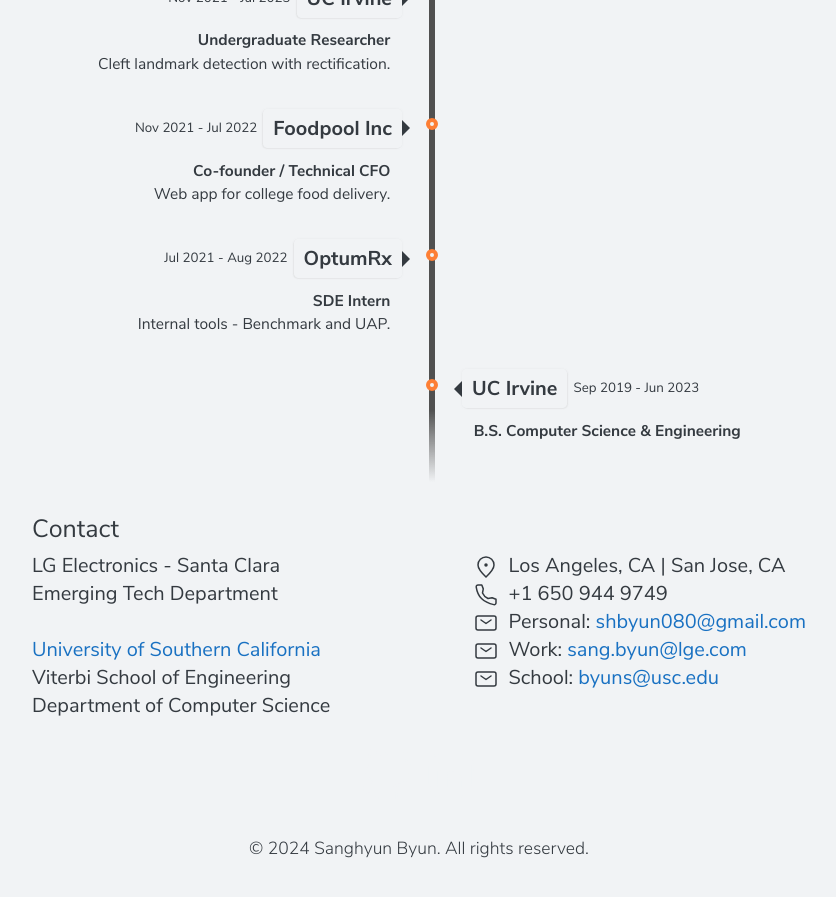
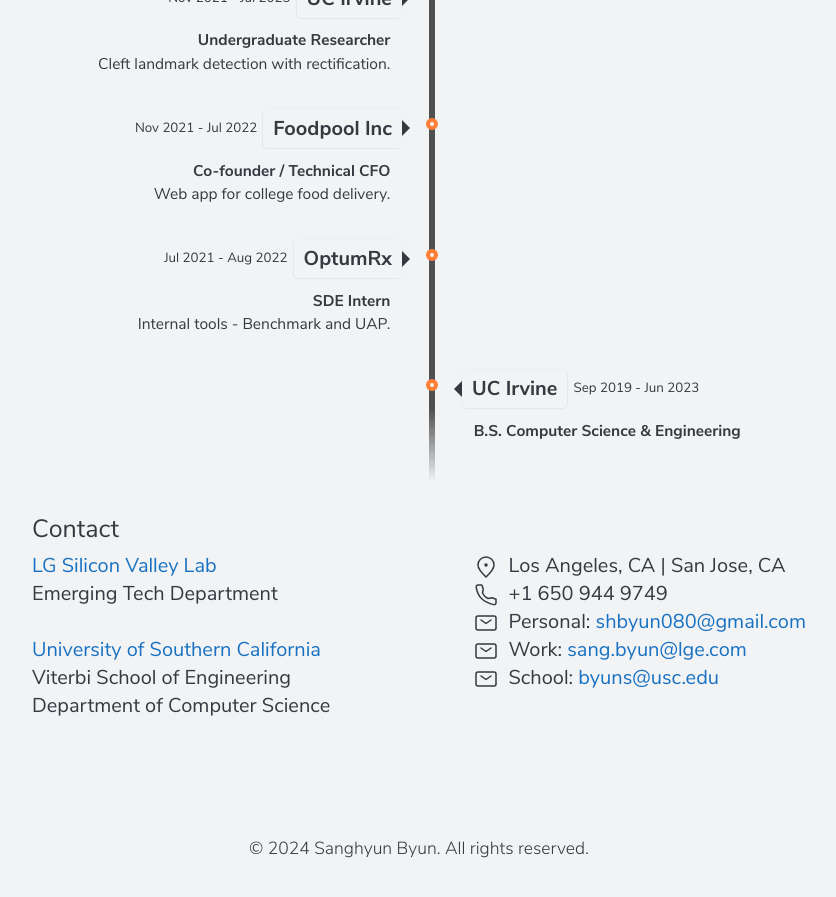
Before and after one commit to shbyun080/shbyun080.github.io, a Jekyll site: the page built from index.md, in a window 1280 px wide and 900 px high, scrolled down 2574 px. Shown: the top 897 px of the window, without its empty margins (221-1057 px from the left). Built offline with Jekyll 4.4.1, drawn with Linux system fonts in a browser that asks for light colours.

Commit message:
lg link added

```diff
--- a/_includes/contact.html
+++ b/_includes/contact.html
@@ -2,7 +2,7 @@
   <h2>Contact</h2>
   <div class="contact-list">
     <ul>
-      <li>LG Electronics - Santa Clara</li>
+      <li><a href="https://www.lgtechventures.com" target="_blank">LG Silicon Valley Lab</a></li>
       <li>Emerging Tech Department</li>
       <br/>
       <li><a href="https://www.cs.usc.edu" target="_blank">University of Southern California</a></li>
```
